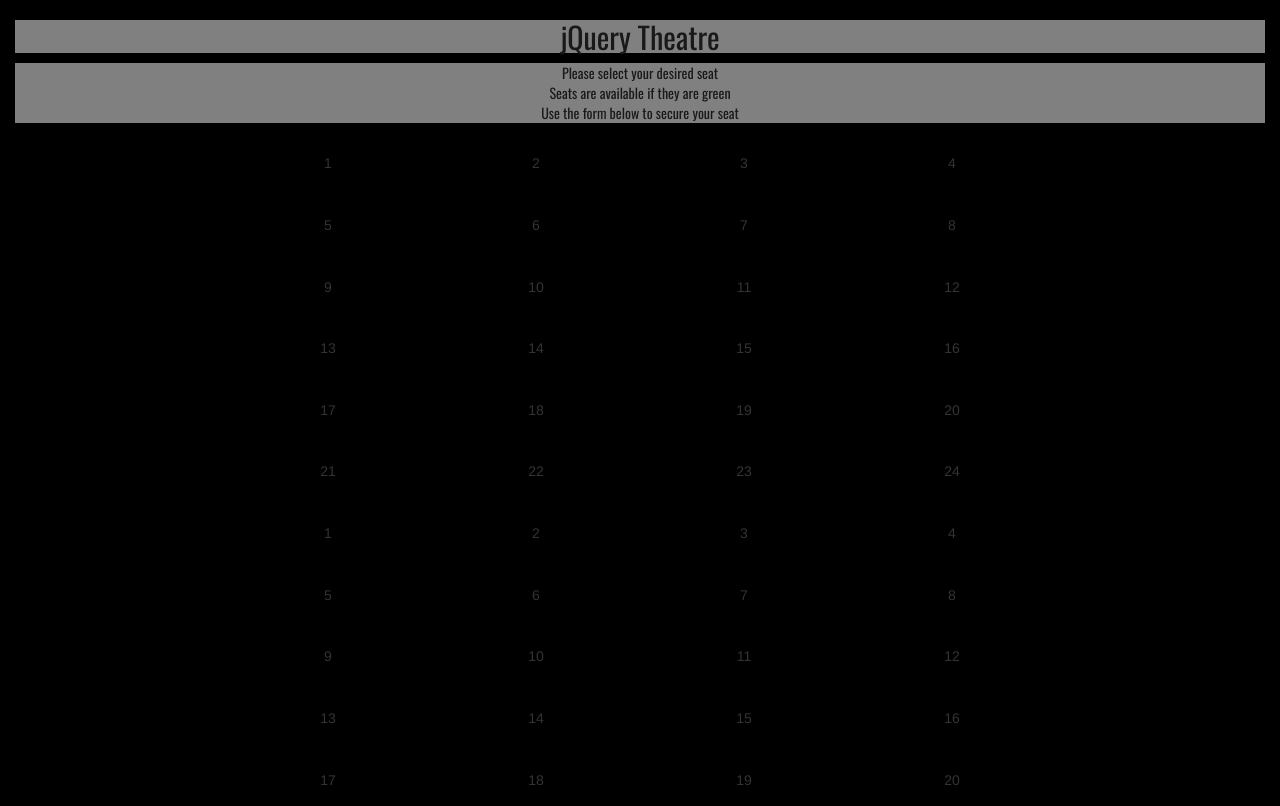
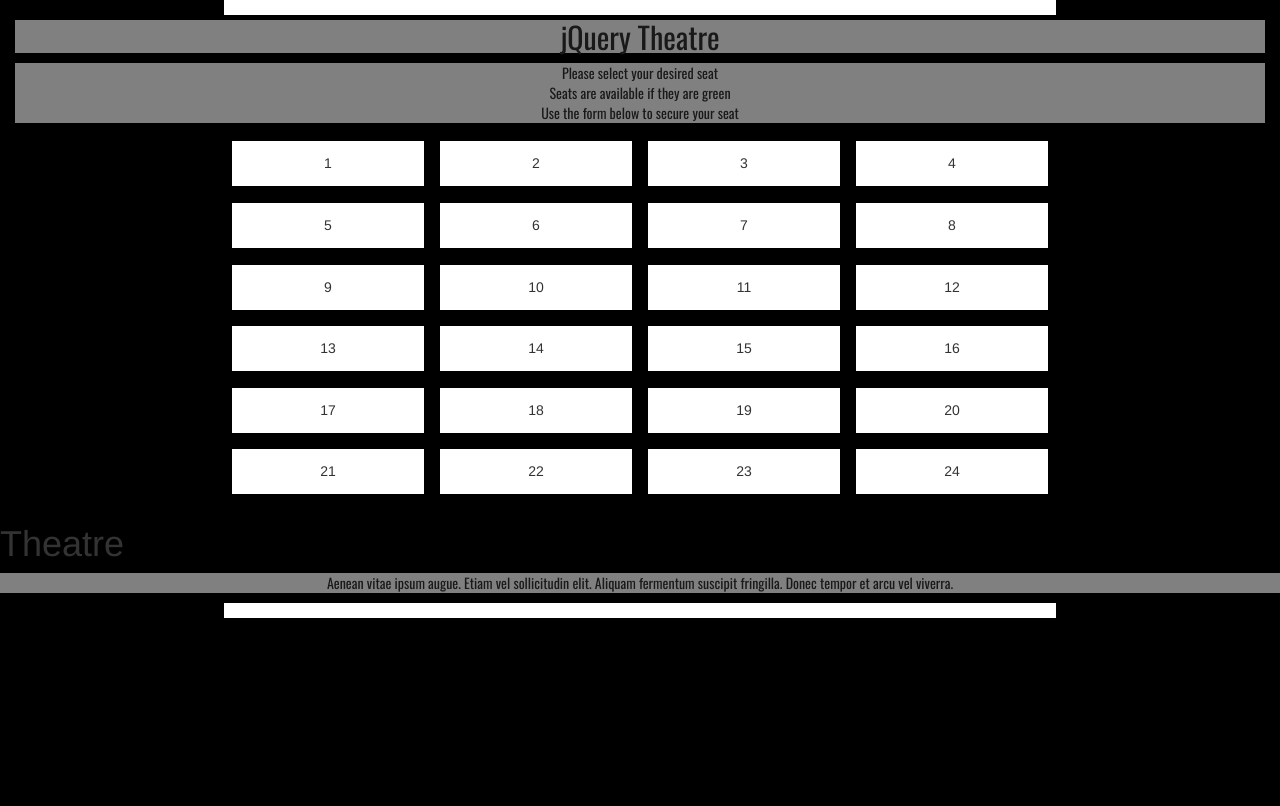
Before and after one commit to kkieninger/jQuery-Theatre-Seat-App, a plain HTML site: page index.html in a window 1280 px wide. Shown: the top 806 px of the page. Drawn offline with nearby package versions, Linux system fonts and the light colour scheme.

Commit message:
commiting minor changes

```diff
--- a/css/main.css
+++ b/css/main.css
@@ -27,6 +27,7 @@ p{
 	margin: 0 auto;
 	padding-top: 15px;
 	width: 65%;
+	background-color: #fff;
 }
 #seat-wrapper .available, #seat-wrapper .unavailable {
 	height: 45px;
@@ -42,6 +43,7 @@ p{
 	position: relative;
 	width: 23%;
 	margin: 1%;
+	background-color: #fff;
 }
 /*.available {
 	cursor: pointer;
--- a/js/script.js
+++ b/js/script.js
@@ -7,21 +7,9 @@ var theatre = {
 	numberOfSeats: 24
 }
 
-function createSeats(){
-	for (var i = 1; i < theatre.numberOfSeats+1; i++){
-		var element = document.createElement('div');
-		element.id = "seat_"+i;
-		element.className= 'available';
-		element.innerHTML = i;
-		seatWrapper.appendChild(element);
-	}
-};
-createSeats();
-$(function(){
-	$("#seat_").on("click", function(){
-		$( this ).fadeOut( "slow");
-	});
-	});
+
+
+
 
 $(document).ready(function(){
 	var theatre = {
@@ -33,12 +21,18 @@ $(document).ready(function(){
 			var $newSeat = $('<div class="available" id="' + seatId + '">'+ i +'</div>');
 			$('#seat-wrapper').append($newSeat);
 			$('#seat-wrapper').on('click', displayForm);
+			$("#seat_" + i).on("click", function(){
+			$( this ).fadeOut( "slow");
+	});
+
 		}
+
 	};
 	createSeats();
 	function displayForm(){
 		$('#form').slideDown('fast');
 		$('#formButton').on('click', submitForm);
+
 	}
 	function submitForm(){
 		$('#form').slideUp('fast');
```
